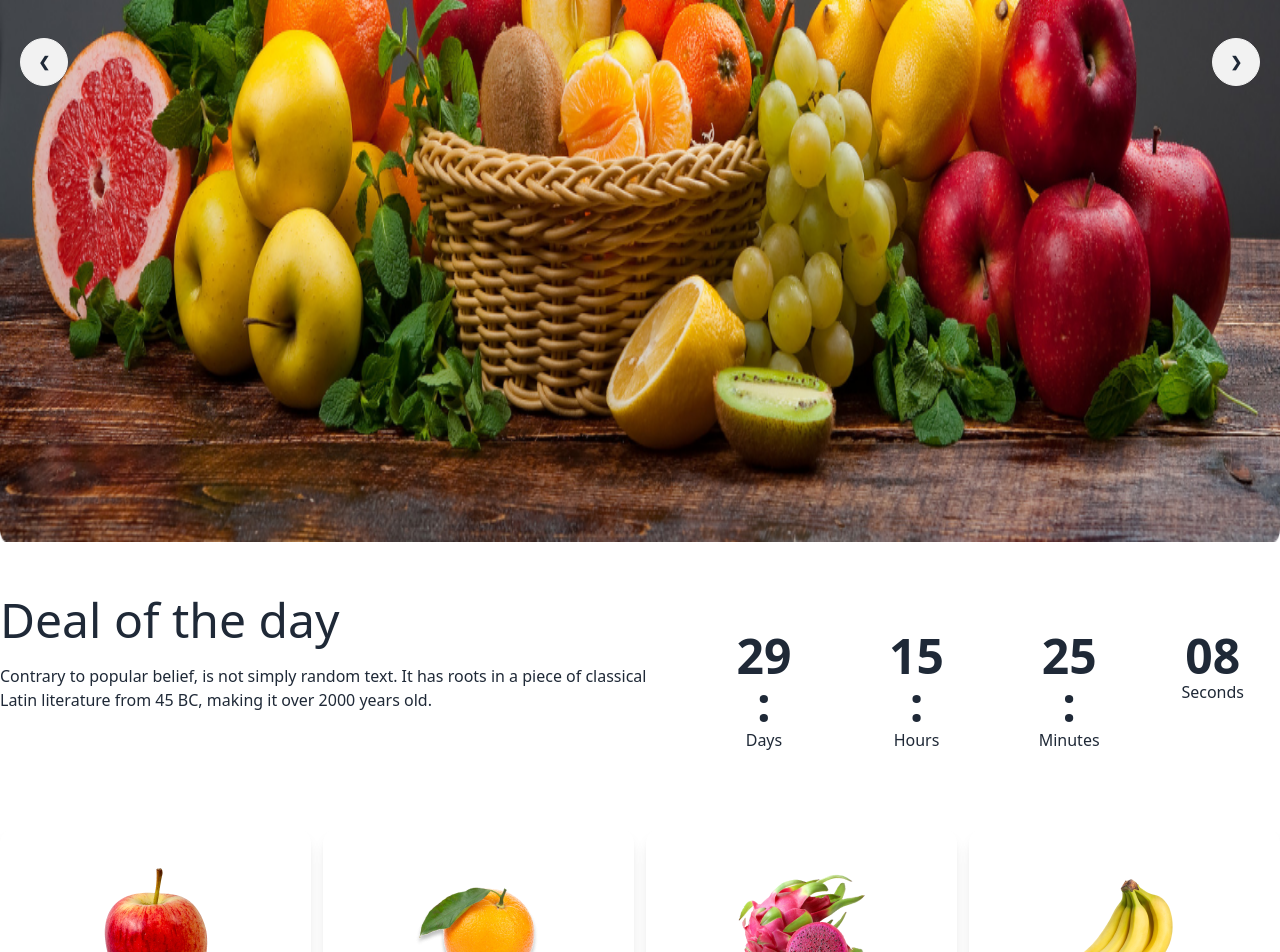
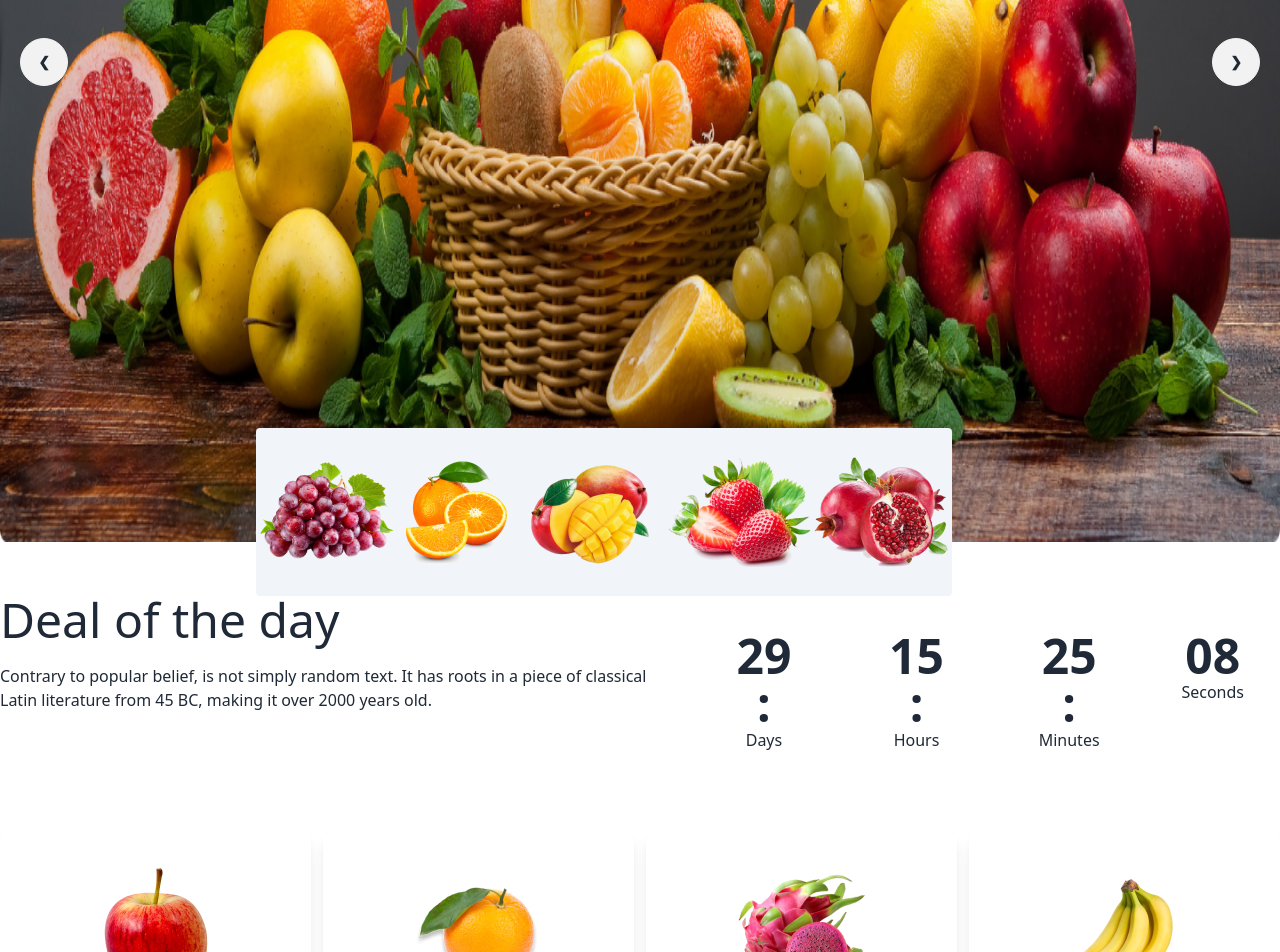
Before and after one commit to reazhossain950/fruit-brust, a plain HTML site: page index.html in a window 1280 px wide. Shown: the part 562-1514 px from the top of the page. Drawn offline with nearby package versions, Linux system fonts and the light colour scheme; grey boxes are pictures that could not be loaded.

```diff
--- a/index.html
+++ b/index.html
@@ -20,7 +20,6 @@
     />
     <!-- Font awesome -->
     <link rel="stylesheet" href="https://cdnjs.cloudflare.com/ajax/libs/font-awesome/6.4.2/css/all.min.css" integrity="sha512-z3gLpd7yknf1YoNbCzqRKc4qyor8gaKU1qmn+CShxbuBusANI9QpRohGBreCFkKxLhei6S9CQXFEbbKuqLg0DA==" crossorigin="anonymous" referrerpolicy="no-referrer" />
-
 
     <style>
       .lato {
@@ -80,8 +79,8 @@
         </div>
       </section>
       <!-- Carasoul part start -->
-      <section class="my-12">
-        <div class="carousel w-full">
+      <section class="my-12 relative">
+        <div class="carousel ">
           <div id="slide1" class="carousel-item relative w-full">
             <img src="/images/banner1.png" class="w-full" />
             <div>
@@ -123,6 +122,13 @@
               <a href="#slide1" class="btn btn-circle">❯</a>
             </div>
           </div>
+        </div>
+        <div class="flex absolute mt-[-120px] bg-slate-100 py-7 mx-64 rounded">
+          <img src="images/fruit1.png" alt="">
+          <img src="images/fruit2.png" alt="">
+          <img src="images/fruit3.png" alt="">
+          <img src="images/fruit4.png" alt="">
+          <img src="images/fruit5.png" alt="">
         </div>
       </section>
     </header>
```
